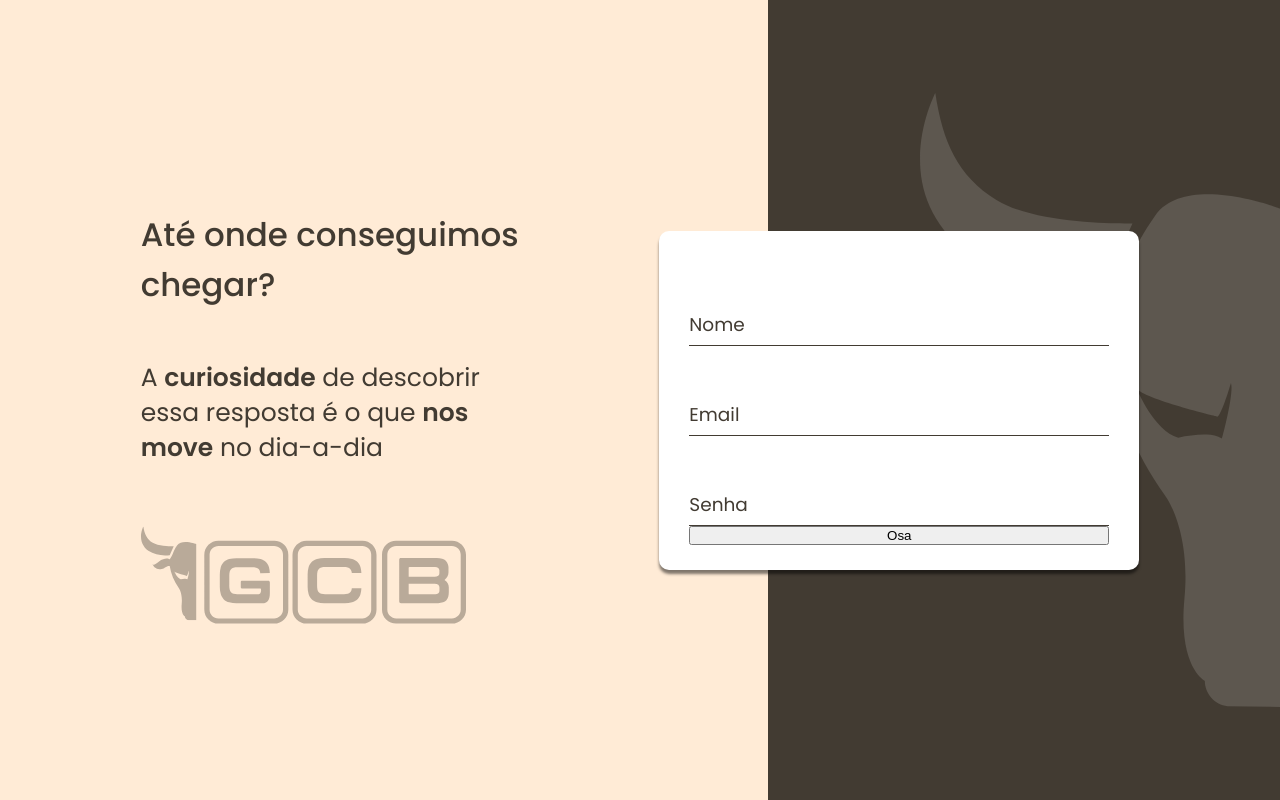
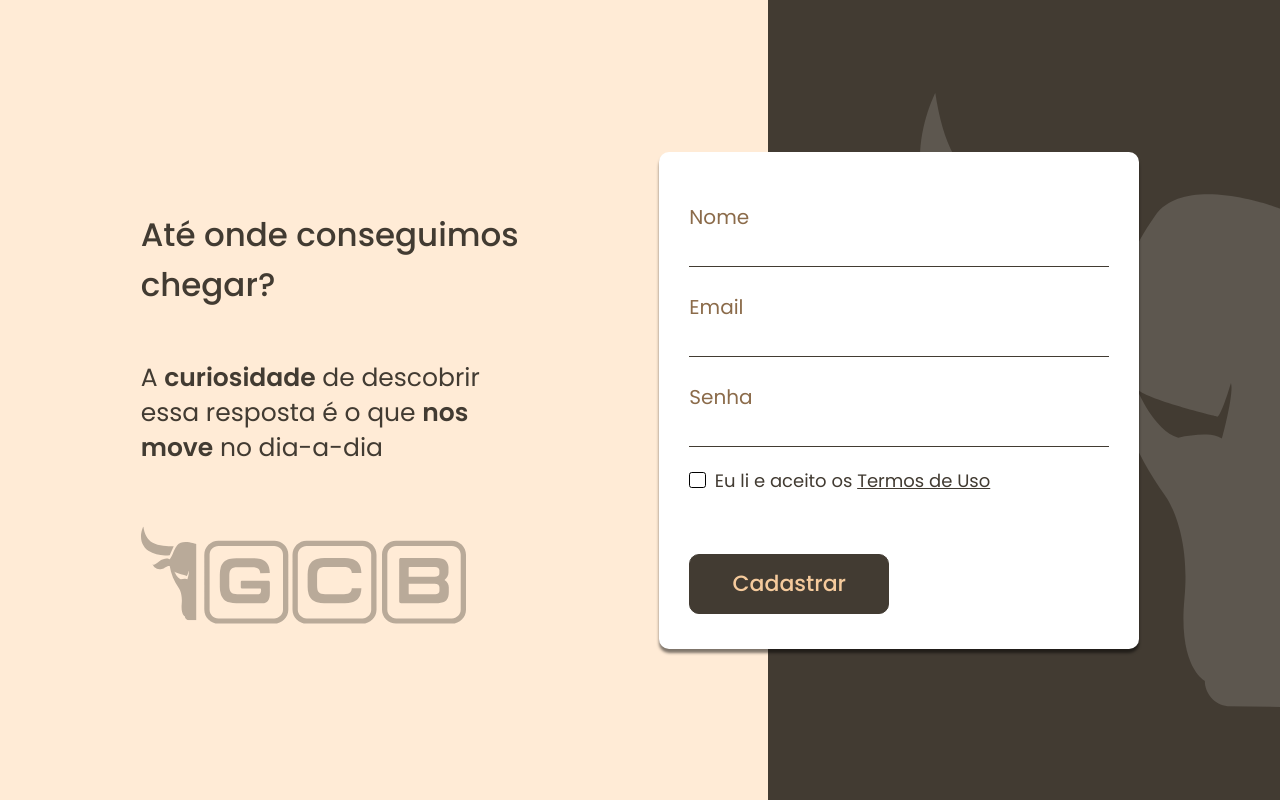
Before and after one commit to Kayke-Fujinaka/GCB-LoginPage, a Next.js app: page /register in a window 1280 px wide. Built offline with nearby package versions, Linux system fonts and the light colour scheme.

Commit message:
[Feat] Register LocalStorage

```diff
--- a/package.json
+++ b/package.json
@@ -16,6 +16,7 @@
     "react": "^18.2.0",
     "react-dom": "^18.3.0-next-cf665c4b7-20220620",
     "react-media": "^1.10.0",
+    "react-toastify": "^9.0.5",
     "storybook-addon-next": "^1.6.7",
     "styled-components": "^5.3.5"
   },
--- a/src/components/Button/index.tsx
+++ b/src/components/Button/index.tsx
@@ -5,11 +5,17 @@ export interface ButtonProps {
   type?: "button" | "submit";
   bgColor?: string;
   color?: string;
+  onClick: React.MouseEventHandler<HTMLButtonElement>;
 }
 
 export function Button(props: ButtonProps) {
   return (
-    <S.Button bgColor={props.bgColor} color={props.color} type={props.type}>
+    <S.Button
+      bgColor={props.bgColor}
+      color={props.color}
+      type={props.type}
+      onClick={props.onClick}
+    >
       {props.children}
     </S.Button>
   );
--- a/src/components/CheckBox/index.tsx
+++ b/src/components/CheckBox/index.tsx
@@ -4,11 +4,9 @@ import { ForwardRef } from "../ForwardRef";
 export interface CheckBoxProps {
   id: string;
   name: string;
-  checked: boolean;
   type: string;
   htmlFor: string;
-  required?: boolean;
-  onChange: (e: React.ChangeEvent<HTMLInputElement>) => void;
+  onChange: React.ChangeEventHandler<HTMLInputElement>;
 }
 
 export const CheckBox = (props: CheckBoxProps) => {
@@ -19,8 +17,7 @@ export const CheckBox = (props: CheckBoxProps) => {
           id={props.id}
           name={props.name}
           type={props.type}
-          checked={props.checked}
-          required={props.required}
+          onChange={props.onChange}
         />
         <label>
           <ForwardRef
--- a/src/components/Input/index.tsx
+++ b/src/components/Input/index.tsx
@@ -8,7 +8,6 @@ export interface InputProps {
   htmlFor: string;
   value: string
   onChange: (e: React.ChangeEvent<HTMLInputElement>) => void;
-  required: boolean
 }
 
 export const Input = (props: InputProps) => {
@@ -20,7 +19,6 @@ export const Input = (props: InputProps) => {
           type={props.type}
           autoComplete={props.autoComplete}
           onChange={props.onChange}
-          required={props.required}
         />
         <label htmlFor={props.htmlFor}>{props.label}</label>
       </S.Container>
--- a/src/components/Register/index.tsx
+++ b/src/components/Register/index.tsx
@@ -5,18 +5,45 @@ import { Input } from "../Input";
 import { CheckBox } from "../CheckBox";
 import { Button } from "../Button";
 import theme from "../../styles/theme";
+import { toast } from "react-toastify";
 
 export const RegisterForm = () => {
   const [name, setName] = useState("");
   const [email, setEmail] = useState("");
   const [password, setPassword] = useState("");
+  const [checkbox, setCheckbox] = useState(false);
 
-  function handleRegister() {
+  const EMAIL_REGEX =
+    /^[a-zA-Z0-9.!#$%&'*+/=?^_`{|}~-]+@[a-zA-Z0-9](?:[a-zA-Z0-9-]{0,61}[a-zA-Z0-9])?(?:\.[a-zA-Z0-9](?:[a-zA-Z0-9-]{0,61}[a-zA-Z0-9])?)*$/;
+
+  function handleRegister(e: React.FormEvent<HTMLFormElement>) {
+    e.preventDefault();
+
+    if (name === "") {
+      toast.error("Preencha com um nome!");
+      return;
+    }
+
+    if (!EMAIL_REGEX.test(String(email).toLowerCase())) {
+      alert("Coloque um email válido");
+      return;
+    }
+
+    if (password === "") {
+      alert("Coloque um senha");
+      return;
+    }
+
+    if (!checkbox) {
+      alert("Preencha o Termos");
+      return;
+    }
+
     let usersList = JSON.parse(localStorage.getItem("usersList") || "[]");
     usersList.push({
-      Name_LS: name,
-      Email_LS: email,
-      assword_LS: password,
+      Username: name,
+      User_Email: email,
+      User_Password: password,
     });
 
     localStorage.setItem("usersList", JSON.stringify(usersList));
@@ -32,7 +59,6 @@ export const RegisterForm = () => {
         label="Nome"
         value={name}
         onChange={(e) => setName(e.target.value)}
-        required
       />
       <Input
         name="email"
@@ -42,7 +68,6 @@ export const RegisterForm = () => {
         label="Email"
         value={email}
         onChange={(e) => setEmail(e.target.value)}
-        required
       />
       <Input
         name="password"
@@ -52,9 +77,24 @@ export const RegisterForm = () => {
         label="Senha"
         value={password}
         onChange={(e) => setPassword(e.target.value)}
-        required
       />
-      <button onClick={handleRegister}>Osa</button>
+      <div className="containerText">
+        <CheckBox
+          id="terms"
+          name="terms"
+          type="checkbox"
+          htmlFor="terms"
+          onChange={(e) => setCheckbox(e.target.checked)}
+        />
+      </div>
+      <Button
+        onClick={handleRegister}
+        bgColor={theme.primaryColor}
+        color={theme.button}
+        type="submit"
+      >
+        Cadastrar
+      </Button>
     </Form>
   );
 };
--- a/src/pages/_app.tsx
+++ b/src/pages/_app.tsx
@@ -1,13 +1,15 @@
 import type { AppProps } from "next/app";
-// import {AuthProvider} from "../contexts/auth";
+import { ToastContainer } from "react-toastify";
 
 import GlobalStyle from "../styles/global";
+import "react-toastify/dist/ReactToastify.css";
 
 function MyApp({ Component, pageProps }: AppProps) {
   return (
     <>
-        <Component {...pageProps} />
-        <GlobalStyle />
+      <Component {...pageProps} />
+      <GlobalStyle />
+      <ToastContainer autoClose={3000} />
     </>
   );
 }
```
Also changed, not shown: src/contexts/auth.jsx (deleted, +0 -73 lines), 1 other file (tests, documents, lock files or other folders).
